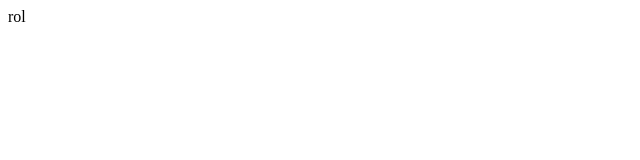
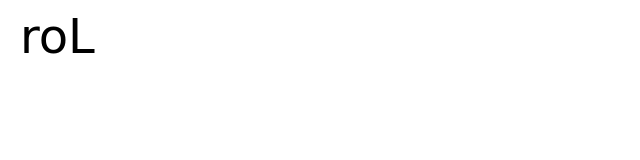
Before and after one commit to halmichelk/rol, a plain HTML site: page index.html in a window 1280 px wide. Shown: the whole page, without its empty margins (0-640 px from the left). Drawn offline with Linux system fonts and the light colour scheme; a web font is replaced by a local one.

Commit message:
Add files via upload

```diff
--- a/index.html
+++ b/index.html
@@ -2,10 +2,62 @@
 <html>
 <head>
 	<meta charset="utf-8">
-	<meta name="viewport" content="width=device-width, initial-scale=1">
+
 	<title>rol</title>
+<link rel="preconnect" href="https://fonts.googleapis.com">
+<link rel="preconnect" href="https://fonts.gstatic.com" crossorigin>
+<link href="https://fonts.googleapis.com/css2?family=Baumans&display=swap" rel="stylesheet">
+
+<meta name="viewport" content="width=device-width,user-scalable=no">
+<meta http-equiv="Content-Type" content="text/html; charset=UTF-8">
+<style type="text/css">
+
+	::-webkit-scrollbar{
+						width: 10px;
+						background: transparent
+						}
+
+	::-webkit-scrollbar-track{ background: transparent }
+	::-webkit-scrollbar-thumb{
+							background: transparent;
+							border-top: 0 !important;
+							border-bottom: 0 !important;
+							border-left: 10px solid black;
+							}
+
+	*{
+	margin: 0;
+	padding: 0;
+	font-family: sans-serif;
+	}
+	.logotype{
+			font-family: 'Baumans', cursive
+			}
+
+	body{
+		}
+
+	#logo{
+		position: absolute;
+		height: 100%;
+		font-size: 48px;
+		line-height: 72px;
+		}
+
+	#bar{
+		position: absolute;
+		width: 100%;
+		height: 72px;
+		padding: 0 20px;
+		box-sizing: border-box;
+		background: #fff;
+		}
+
+</style>
 </head>
 <body>
-rol
+	<div id="bar">
+				<span id="logo" class="logotype">roL</span>
+				</div>
 </body>
 </html>
```
